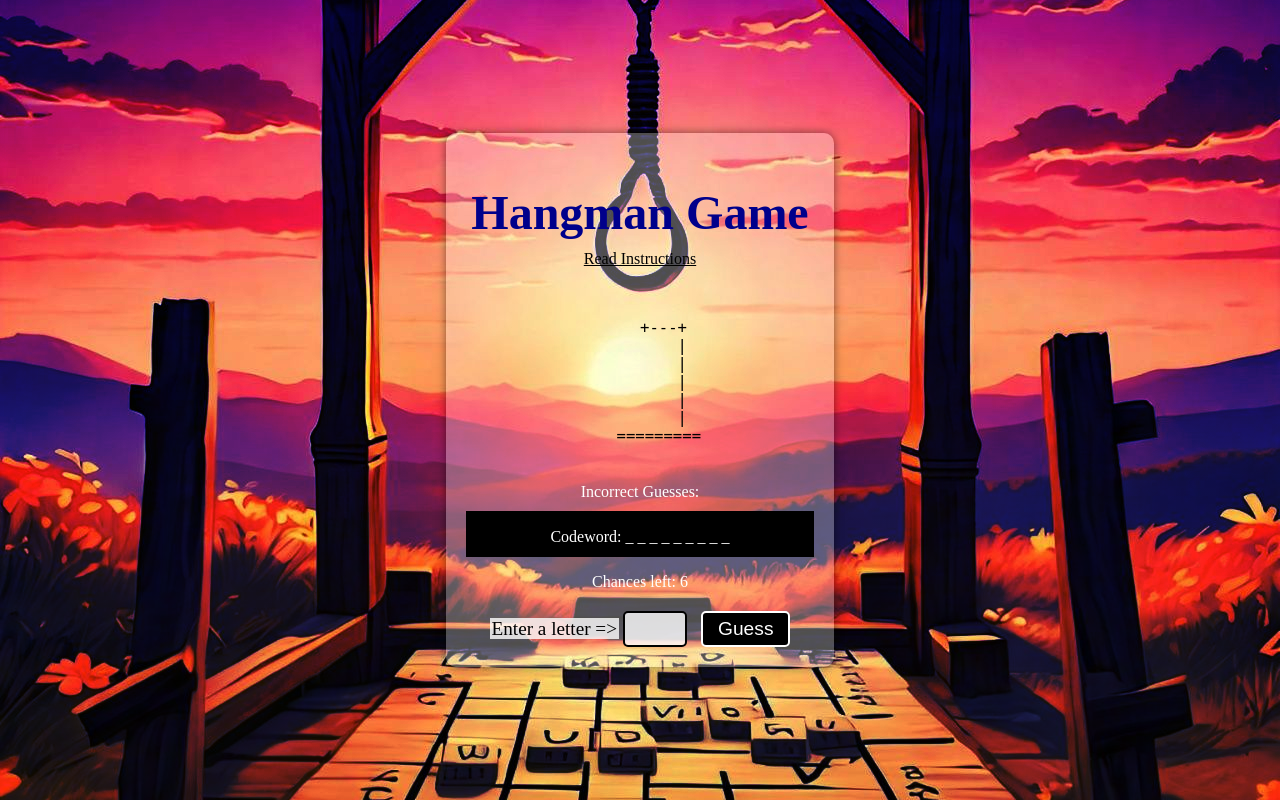
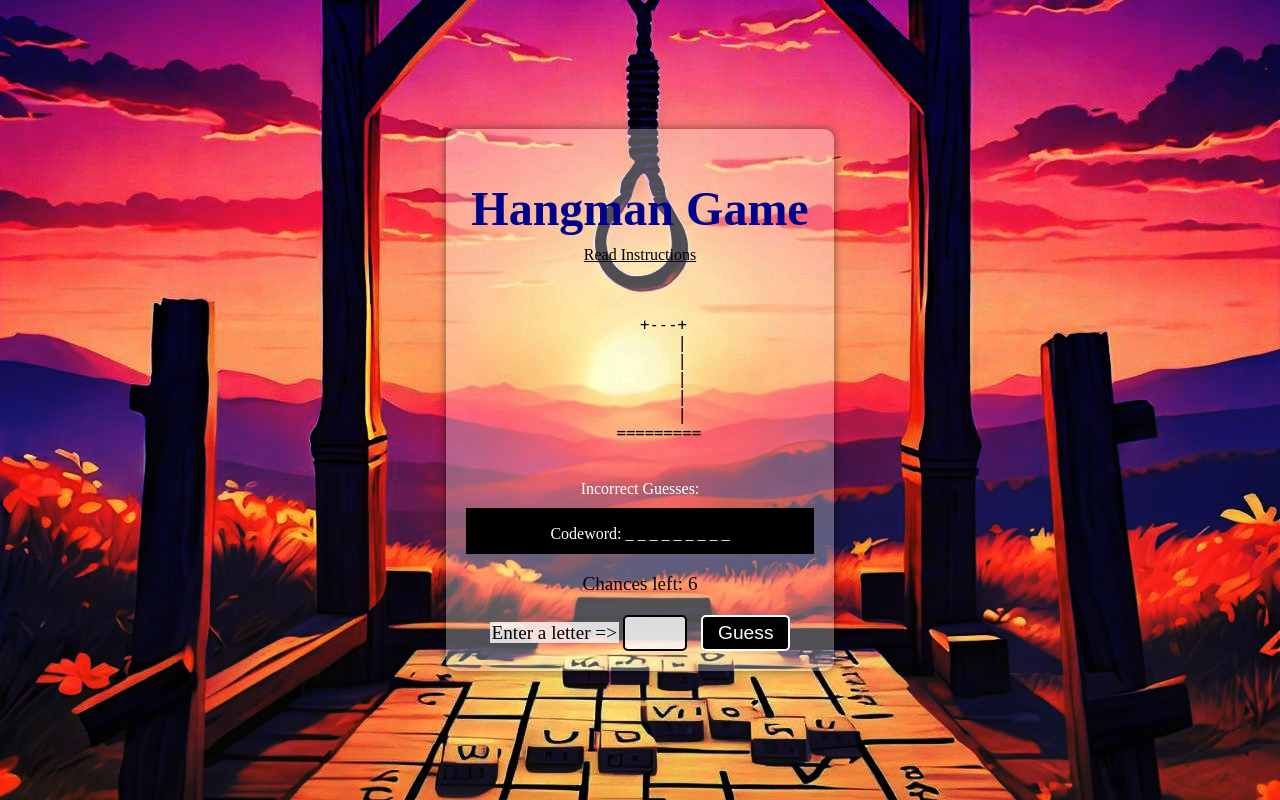
Before and after one commit to rani-ukamble/hangmanweb, a Flask app: page / in a window 1280 px wide. Run offline with Flask 3, Linux system fonts and the light colour scheme.

Commit message:
Update index.html

```diff
--- a/templates/index.html
+++ b/templates/index.html
@@ -127,6 +127,11 @@
             font-size: 1rem; /* Adjust size if needed */
             background-color: black;
         }
+
+        .chance {
+            color: black; /* Black text color for chances left */
+            font-size: 1.2em; /* Adjust font size if needed */
+        }
     </style>
 </head>
 
@@ -160,7 +165,7 @@
             </p>
         </div>
 
-        <p>Chances left: {{ session['max_misses'] - session['misses'] }}</p>
+        <p class="chance">Chances left: {{ session['max_misses'] - session['misses'] }}</p>
 
         <p class="incorrect-message">{{ session['message'] }}</p>
 
```
